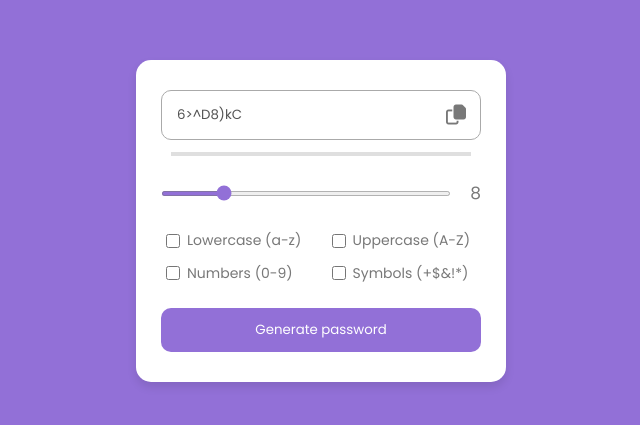
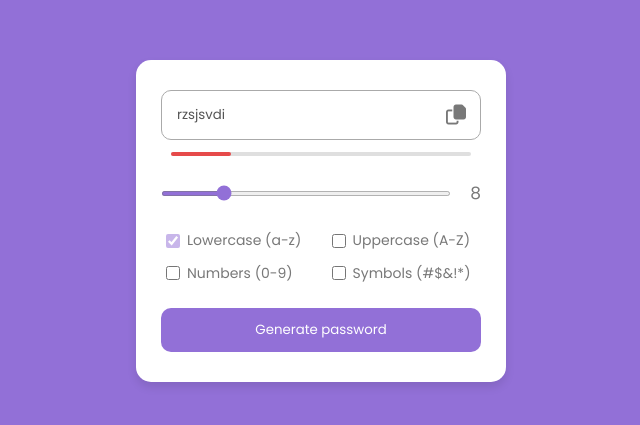
Before and after one commit to swift37/PasswordGenerator, a plain HTML site: page index.html in a window 1280 px wide. Shown: the part 179-604 px from the top of the page, 319-959 px from the left. Drawn offline with Linux system fonts and the light colour scheme.

Commit message:
Scripts for new elements

```diff
--- a/index.html
+++ b/index.html
@@ -32,7 +32,7 @@
 			</div>
 			<div class="options-container">
 				<div class="option">
-					<input type="checkbox" id="lowercase" />
+					<input type="checkbox" id="lowercase" checked />
 					<label for="lowercase">Lowercase (a-z)</label>
 				</div>
 				<div class="option">
@@ -45,7 +45,7 @@
 				</div>
 				<div class="option">
 					<input type="checkbox" id="symbols" />
-					<label for="symbols">Symbols (+$&!*)</label>
+					<label for="symbols">Symbols (#$&!*)</label>
 				</div>
 			</div>
 			<button class="generate-button">Generate password</button>
--- a/main.js
+++ b/main.js
@@ -1,8 +1,10 @@
 const passwordInput = document.querySelector('.password-container input')
 const lengthInput = document.querySelector('.range-container input')
+const passwordIndicator = document.querySelector('.password-indicator')
 const selectedLength = document.querySelector('.selected-length')
 const copyBtn = document.querySelector('.copy-button')
 const generateBtn = document.querySelector('.generate-button')
+const options = document.querySelectorAll('.option input')
 
 lengthInput.addEventListener('input', () => {
 	selectedLength.textContent = lengthInput.value
@@ -14,17 +16,51 @@ copyBtn.addEventListener('click', () => {
 	copyBtn.classList.replace('fa-copy', 'fa-circle-check')
 })
 
+const createCharsString = () => {
+	const chars = {
+		lowercase: 'abcdefghijklmnopqrstuvwxyz',
+		uppercase: 'ABCDEFGHIJKLMNOPQRSTUVWXYZ',
+		numbers: '0123456789',
+		symbols: '^!$%&|[](){}:;.,*+-#@<>~_/\\',
+	}
+
+	let charsString = ''
+	options.forEach(option => {
+		if (option.checked) charsString += chars[option.id]
+	})
+
+	return charsString
+}
+
+const updatePasswordIndicator = password => {
+	let strength = 0
+	if (password.match(/[a-z]+/)) strength += 1
+	if (password.match(/[A-Z]+/)) strength += 1
+	if (password.match(/[0-9]+/)) strength += 1
+	if (password.match(/[$@#&!*^%|:;.,+\-<>~_/\\{}()[\]]+/)) strength += 1
+	if (password.length >= 12) strength += 1
+	if (password.length < 8) strength -= 2
+	console.log(strength)
+	strength < 2
+		? (passwordIndicator.id = 'weak')
+		: strength < 4
+		? (passwordIndicator.id = 'medium')
+		: (passwordIndicator.id = 'strong')
+}
+
 const generatePassword = () => {
-	const allCharacter =
-		'abcdefghijklmnopqrstuvwxyzABCDEFGHIJKLMNOPQRSTUVWXYZ0123456789^!$%&|[](){}:;.,*+-#@<>~'
+	const charsString = createCharsString()
 	let password = ''
 	for (i = 0; i < lengthInput.value; i++)
-		password += allCharacter[Math.floor(Math.random() * allCharacter.length)]
+		password += charsString[Math.floor(Math.random() * charsString.length)]
 
 	passwordInput.value = password
+	updatePasswordIndicator(password)
 	copyBtn.classList.replace('fa-circle-check', 'fa-copy')
 }
 
 generatePassword()
 
 generateBtn.addEventListener('click', generatePassword)
+
+options.forEach(element => element.addEventListener('change', generatePassword))
--- a/style.css
+++ b/style.css
@@ -55,10 +55,35 @@ body {
 }
 
 .wrapper .password-indicator {
+	position: relative;
 	height: 4px;
 	background: #dfdfdf;
 	margin: -12px 10px 0 10px;
-	border-radius: 25pxl;
+	border-radius: 25px;
+}
+
+.wrapper .password-indicator::before {
+	content: '';
+	position: absolute;
+	height: 100%;
+	width: 50%;
+	border-radius: inherit;
+	transition: width 0.3s ease, background 0.3s ease;
+}
+
+.wrapper .password-indicator#weak::before {
+	width: 20%;
+	background: #e64a4a;
+}
+
+.wrapper .password-indicator#medium::before {
+	width: 50%;
+	background: #f1c80b;
+}
+
+.wrapper .password-indicator#strong::before {
+	width: 100%;
+	background: #9270d7;
 }
 
 .wrapper .range-container {
@@ -96,6 +121,14 @@ body {
 	color: #787878;
 }
 
+.wrapper .options-container .option:first-child {
+	pointer-events: none;
+}
+
+.wrapper .options-container .option:first-child input {
+	opacity: 0.5;
+}
+
 .wrapper .options-container .option input {
 	width: 14px;
 	height: 14px;
```
